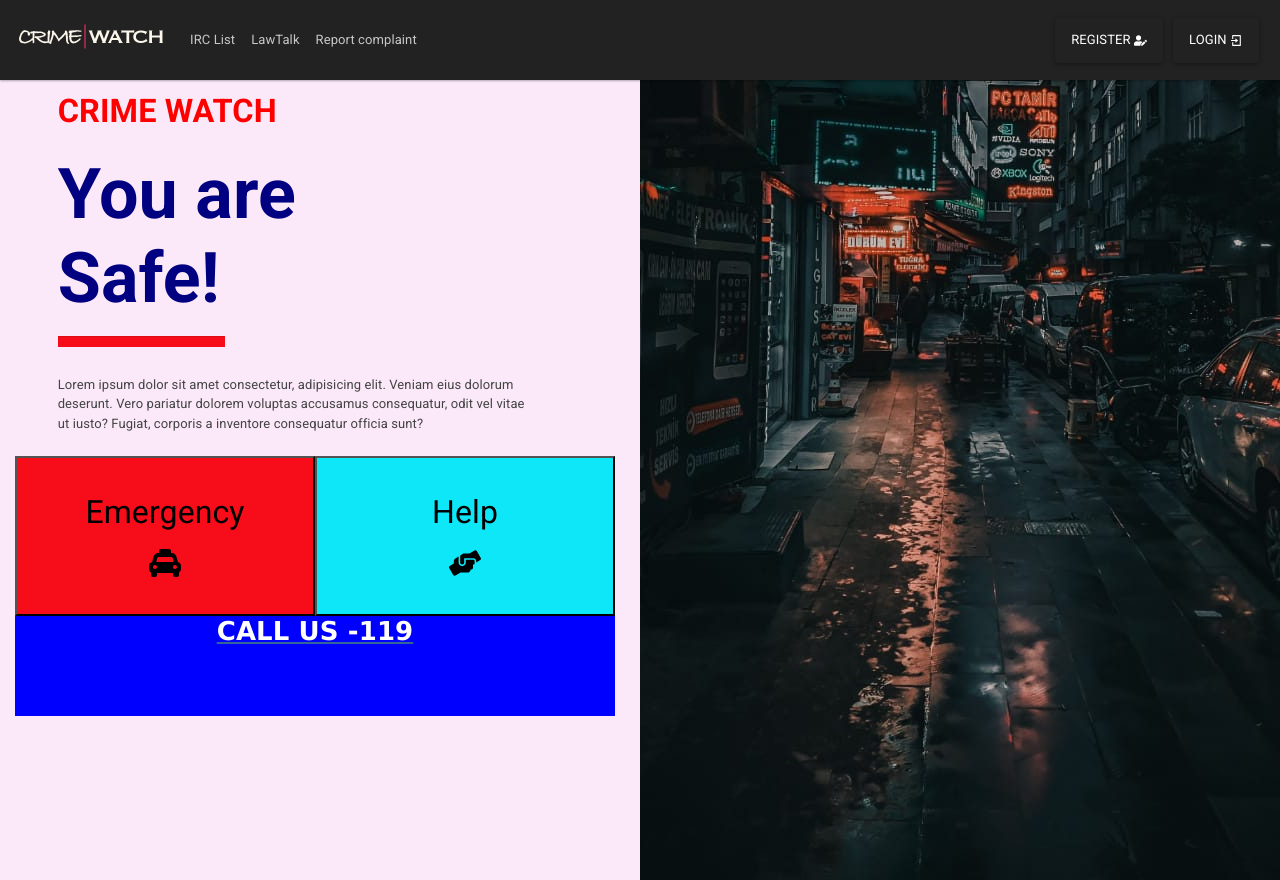
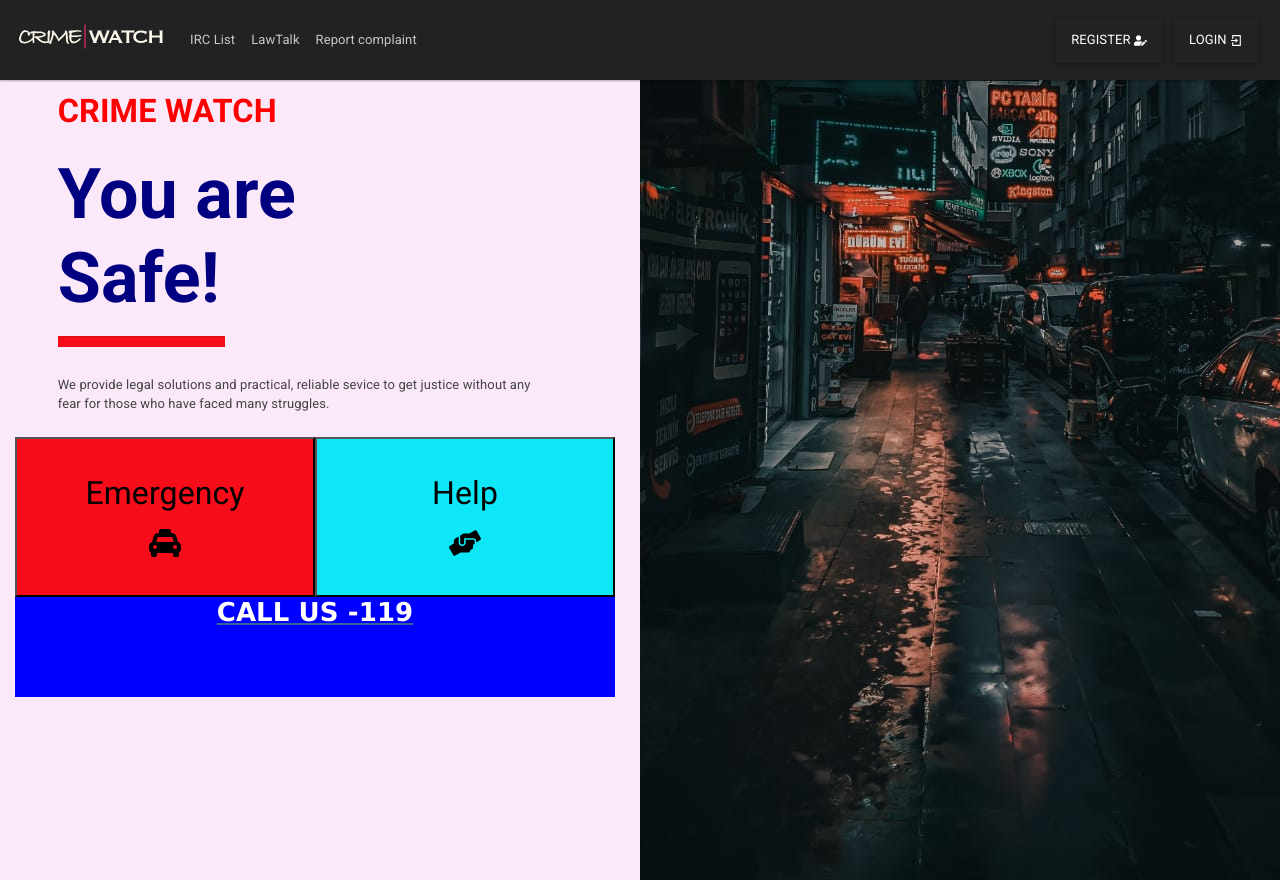
Before and after one commit to kavindasr/se_react_fe, a React (Create React App) app in the folder web-app/: page / in a window 1280 px wide. Built offline with nearby package versions, Linux system fonts and the light colour scheme.

Commit message:
Update Home.jsx

```diff
--- a/web-app/src/components/Home/Home.jsx
+++ b/web-app/src/components/Home/Home.jsx
@@ -29,7 +29,7 @@ class Home extends Component{
                         <h1 className='heading'>CRIME WATCH</h1>
                         <h1 className='heading' style={{color:"navy", fontSize:70 , paddingBottom:0, paddingleft:10} }>You are<br/>Safe!<br/></h1>
                         <div className="hline"><hr style={{height: '10px', backgroundColor: '#f70d1a',paddingLeft:"20px"}} /></div>
-                        <p className='Description'>Lorem ipsum dolor sit amet consectetur, adipisicing elit. Veniam eius dolorum deserunt. Vero pariatur dolorem voluptas accusamus consequatur, odit vel vitae ut iusto? Fugiat, corporis a inventore consequatur officia sunt?</p>
+                        <p className='Description'>We provide legal solutions and practical, reliable sevice to get justice without any fear for those who have faced many struggles.</p>
                         <div className="BottomDiv">
                             <div className="Buttondiv">
                                 <button type="success" className="button1" onClick={this.clickHandler1}>Emergency<br/><FaTaxi/></button>
```
